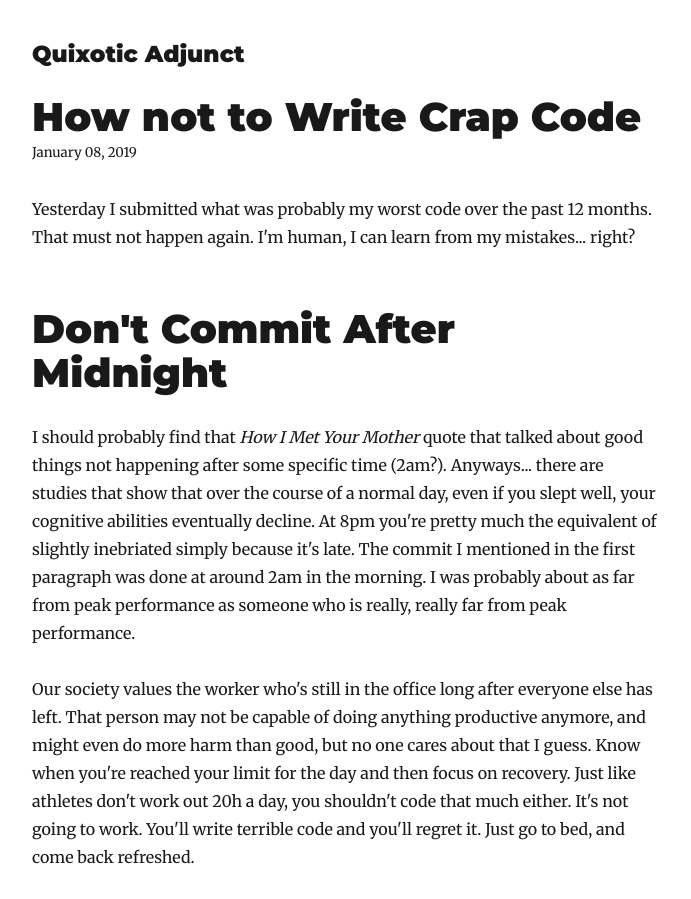
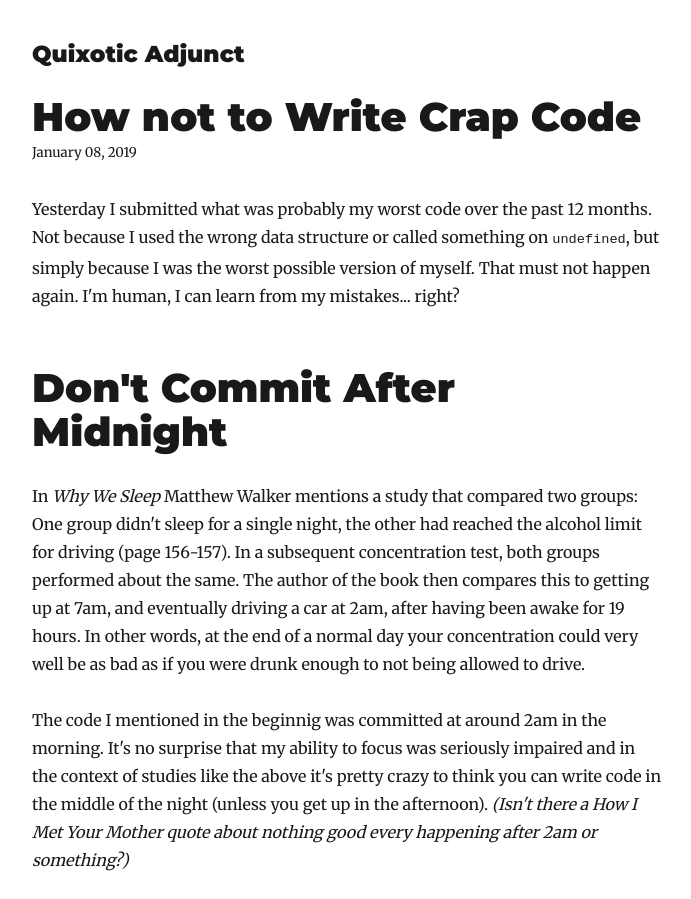
Before and after one commit to cideM/blog, a Gatsby site: page /good_code/ in a window 1280 px wide. Shown: the top 899 px of the page, without its empty margins (293-984 px from the left). Built offline with nearby package versions, Linux system fonts and the light colour scheme; Gatsby itself is replaced by a stand-in of ours; some packages are replaced by stand-ins of ours.

Commit message:
edit post

```diff
--- a/content/blog/good_code/index.md
+++ b/content/blog/good_code/index.md
@@ -3,11 +3,13 @@
 date: '2019-01-08T22:07:03.284Z'
 ---
 
-Yesterday I submitted what was probably my worst code over the past 12 months. That must not happen again. I'm human, I can learn from my mistakes... right?
+Yesterday I submitted what was probably my worst code over the past 12 months. Not because I used the wrong data structure or called something on `undefined`, but simply because I was the worst possible version of myself. That must not happen again. I'm human, I can learn from my mistakes... right?
 
 # Don't Commit After Midnight
 
-I should probably find that _How I Met Your Mother_ quote that talked about good things not happening after some specific time (2am?). Anyways... there are studies that show that over the course of a normal day, even if you slept well, your cognitive abilities eventually decline. At 8pm you're pretty much the equivalent of slightly inebriated simply because it's late. The commit I mentioned in the first paragraph was done at around 2am in the morning. I was probably about as far from peak performance as someone who is really, really far from peak performance.
+In _Why We Sleep_ Matthew Walker mentions a study that compared two groups: One group didn't sleep for a single night, the other had reached the alcohol limit for driving (page 156-157). In a subsequent concentration test, both groups performed about the same. The author of the book then compares this to getting up at 7am, and eventually driving a car at 2am, after having been awake for 19 hours. In other words, at the end of a normal day your concentration could very well be as bad as if you were drunk enough to not being allowed to drive.
+
+The code I mentioned in the beginnig was committed at around 2am in the morning. It's no surprise that my ability to focus was seriously impaired and in the context of studies like the above it's pretty crazy to think you can write code in the middle of the night (unless you get up in the afternoon). _(Isn't there a *How I Met Your Mother* quote about nothing good every happening after 2am or something?)_
 
 Our society values the worker who's still in the office long after everyone else has left. That person may not be capable of doing anything productive anymore, and might even do more harm than good, but no one cares about that I guess. Know when you're reached your limit for the day and then focus on recovery. Just like athletes don't work out 20h a day, you shouldn't code that much either. It's not going to work. You'll write terrible code and you'll regret it. Just go to bed, and come back refreshed.
 
@@ -19,7 +21,7 @@
 
 # No Multitasking
 
-Many of my coworkers wear headphones all day long. That makes perfect sense since many of them sit in open offices. But isolating yourself from your surroundings only to listen to songs with lyrics won't help. If you need some sort of background noise to focus then I'd suggest giving something like Brain.fm a try. Music that can enhance producitivy has to follow certain patterns (range of beats per minute, no lyrics, somewhat repetitive and predictable, etc.) and I'd pretty sure that most of what people listen to doesn't meet those criteria. Even if you're convinced that it helps, do you really want to treat music as mere background noise? Best case scenario is that you notice and follow the songs at least during the catchiest part of the chorus but apart from that you won't really remember much. Music is too beautiful to be one blip in the general office cacophony. So do yourself, and your music a favor by giving some whitenoise or procedural music generator a try. Also it goes without saying that watching Netflix while working is just ridiculous.
+Many of my coworkers wear headphones all day long. That makes perfect sense since many of them sit in open offices. But isolating yourself from your surroundings only to listen to songs with lyrics won't help. If you need some sort of background noise to focus then I'd suggest giving something like Brain.fm a try. Music that can enhance producitivy has to follow certain patterns (range of beats per minute, no lyrics, somewhat repetitive and predictable, etc.) and I'm pretty sure that most of what people listen to doesn't meet those criteria. Even if you're convinced that it helps, do you really want to treat music as mere background noise? Best case scenario is that you notice and follow the songs at least during the catchiest part of the chorus but apart from that you won't really remember much. Music is too beautiful to be one blip in the general office cacophony. So do yourself, and your music a favor by giving some whitenoise or procedural music generator a try. Also it goes without saying that watching Netflix while working is just ridiculous.
 
 # Take Regular Breaks
 
```
